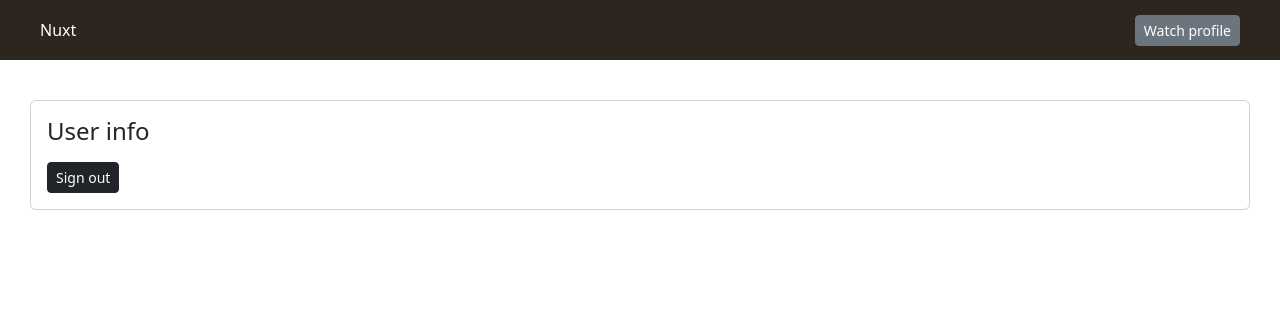
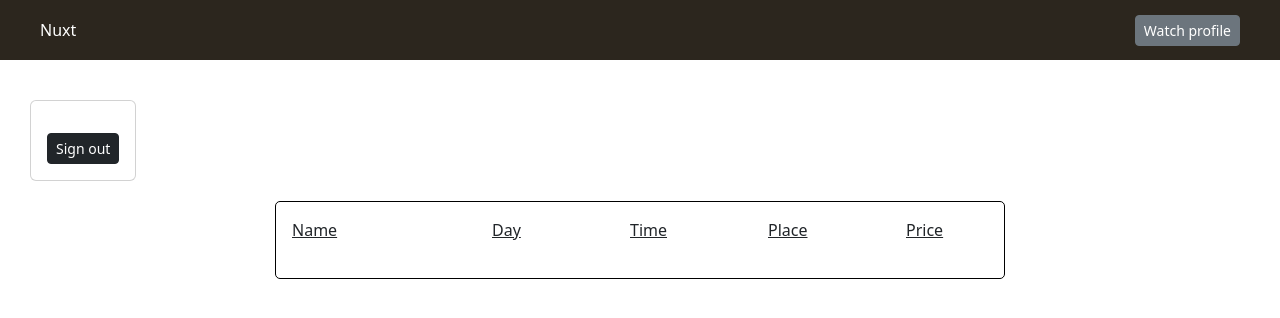
Before and after one commit to denispolovyan/nuxt, a Nuxt app: page /films in a window 1280 px wide. Both pictures are taken after a click on the button "Watch profile". Shown: the top 318 px of the page. Built offline with nearby package versions, Linux system fonts and the light colour scheme.

Commit message:
feature: add sessions table in pages/user-info/index.vue

```diff
--- a/pages/user-info/index.vue
+++ b/pages/user-info/index.vue
@@ -3,7 +3,6 @@
     <div class="user-info__body">
       <div class="card">
         <div class="card-body">
-          <h4 class="card-title">User info</h4>
           <p class="card-text">{{ userInfo.name }}</p>
           <p class="card-text">{{ userInfo.email }}</p>
           <b-button variant="dark" size="sm" @click="deleteUser"
@@ -12,21 +11,32 @@
         </div>
       </div>
       <div class="sessions">
+        <div class="session_main" v-if="$store.getters.getSelectedSessions">
+          <div class="session__name session__item">Name</div>
+          <div class="session__day session__item_narrow">Day</div>
+          <div class="session__time session__item_narrow">Time</div>
+          <div class="session__place session__item_narrow">Place</div>
+          <div class="session__price session__item_narrow">Price</div>
+        </div>
         <div class="sessions-body">
           <div
+			  @click="deleteSession(session)"
             class="session"
             v-for="(session, idx) in $store.getters.getSelectedSessions"
             :key="idx"
           >
-            <div class="session__name">{{ session.name }}</div>
-            <div class="session__day">{{ session.day }}</div>
-            <div class="session__time">{{ session.time }}</div>
-            <div class="session__place">{{ session.place }}</div>
-            <div class="session__price">{{ session.price }}грн</div>
-            <div class="session__button">
-              <b-button variant="dark" size="sm" @click="deleteSession(session)"
-                >Unbook</b-button
-              >
+            <div class="session__name session__item">{{ session.name }}</div>
+            <div class="session__day session__item_narrow">
+              {{ session.day }}
+            </div>
+            <div class="session__time session__item_narrow">
+              {{ session.time }}
+            </div>
+            <div class="session__place session__item_narrow">
+              {{ session.place }}
+            </div>
+            <div class="session__price session__item_narrow">
+              {{ session.price }}грн
             </div>
           </div>
         </div>
@@ -88,29 +98,46 @@ export default {
   margin: 40px 0px;
   padding: 0px 30px;
 }
-.user-info__body {
-  /* display: flex; */
-  justify-content: center;
+
+/* card  */
+.card {
+  display: inline-flex;
+  flex-direction: column;
 }
 
 /* sessions  */
 .sessions {
+  margin: 20px auto;
+  border: 1px solid #000;
+  border-radius: 5px;
+  padding: 16px;
+  max-width: 730px;
 }
+
 .sessions-body {
   display: flex;
   flex-direction: column;
   gap: 10px;
 }
+.session_main {
+  text-decoration: underline;
+  font-weight: 500;
+  display: flex;
+  flex: 1 0 200px;
+  margin-bottom: 20px;
+}
 .session {
+  border-bottom: 2px solid #d9d9da;
   display: flex;
-  gap: 20px;
 }
-.session__name {
+.session:hover {
+	transition-duration: 0.3s;
+  border-bottom: 2px solid #76777c;
 }
-.session__day {
+.session__item {
+  flex: 0 0 200px;
 }
-.session__time {
-}
-.session__price {
+.session__item_narrow {
+  flex: 0 0 138px;
 }
 </style>
```
